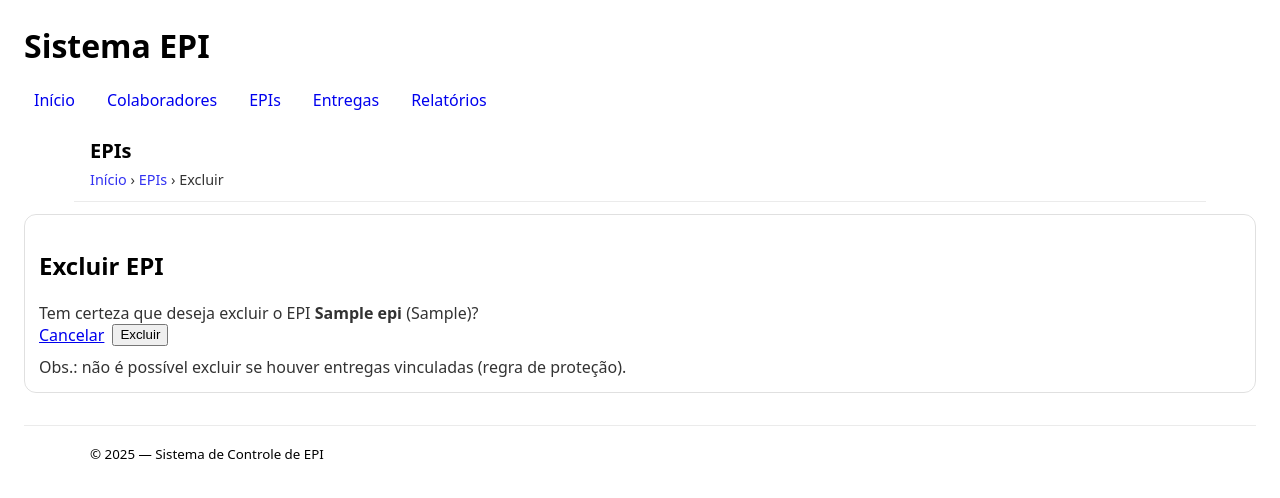
After one commit to mayckon-azzi/django-sistema-controle-epi, a Django app: page /epis/1/excluir/ in a window 1280 px wide. The commit adds this page. Shown: the top 498 px of the page. Run offline with Django 5.2, Linux system fonts and the light colour scheme; a user stored in the database is signed in; tables that the repository leaves empty hold one stand-in row (values such as "Sample post").

Commit message:
feat: Adicionado as opções funcionais de editar ou excluir EPI com regra de não poder excluir, caso o EPI esteja emprestado.

```diff
--- /dev/null
+++ b/app_epis/templates/app_epis/pages/confirm_delete.html
@@ -0,0 +1,19 @@
+{% extends "app_core/partials/base.html" %}
+{% block title %}Excluir EPI{% endblock %}
+{% block page_title %}EPIs{% endblock %}
+{% block breadcrumb %}<a href="{% url 'app_core:home' %}">Início</a> › <a href="{% url 'app_epis:lista' %}">EPIs</a> › Excluir{% endblock %}
+
+{% block content %}
+<div class="card">
+  <div class="card-header"><h2>Excluir EPI</h2></div>
+  <div class="card-body">
+    <p>Tem certeza que deseja excluir o EPI <strong>{{ object.nome }}</strong> ({{ object.codigo }})?</p>
+    <form method="post" style="display:flex; gap:8px;">
+      {% csrf_token %}
+      <a class="btn outline" href="{% url 'app_epis:lista' %}">Cancelar</a>
+      <button class="btn danger" type="submit">Excluir</button>
+    </form>
+    <p style="margin-top:10px; opacity:.8;">Obs.: não é possível excluir se houver entregas vinculadas (regra de proteção).</p>
+  </div>
+</div>
+{% endblock %}
--- a/app_epis/templates/app_epis/pages/list.html
+++ b/app_epis/templates/app_epis/pages/list.html
@@ -49,8 +49,8 @@
             <td>{{ e.tamanho|default:"-" }}</td>
             <td>{% if e.ativo %}<span class="badge success">Ativo</span>{% else %}<span class="badge">Inativo</span>{% endif %}</td>
             <td class="actions">
-              <a class="btn small" href="#">Editar</a>
-              <a class="btn small danger" href="#">Excluir</a>
+              <a class="btn small" href="{% url 'app_epis:editar' e.pk %}">Editar</a>
+              <a class="btn small danger" href="{% url 'app_epis:excluir' e.pk %}">Excluir</a>
             </td>
           </tr>
           {% endfor %}
--- a/app_epis/urls.py
+++ b/app_epis/urls.py
@@ -6,4 +6,6 @@ app_name = "app_epis"
 urlpatterns = [
     path("", views.lista, name="lista"),
     path("novo/", views.CriarEPIView.as_view(), name="criar"),
+    path("<int:pk>/editar/", views.AtualizarEPIView.as_view(), name="editar"),
+    path("<int:pk>/excluir/", views.ExcluirEPIView.as_view(), name="excluir"),
 ]
--- a/app_epis/views.py
+++ b/app_epis/views.py
@@ -1,4 +1,4 @@
-from django.shortcuts import render
+from django.shortcuts import redirect, render
 from django.core.paginator import Paginator
 from django.db.models import Q
 from .models import EPI, CategoriaEPI
@@ -7,6 +7,8 @@ from django.views.generic import CreateView
 from django.urls import reverse_lazy
 from django.contrib import messages
 from .forms import EPIForm
+from django.views.generic import UpdateView, DeleteView
+from django.db.models import ProtectedError
 
 def lista(request):
     q = request.GET.get("q", "").strip()
@@ -42,3 +44,31 @@ class CriarEPIView(LoginRequiredMixin, CreateView):
         resp = super().form_valid(form)
         messages.success(self.request, "EPI criado com sucesso.")
         return resp
+
+class AtualizarEPIView(LoginRequiredMixin, UpdateView):
+    login_url = reverse_lazy('app_colaboradores:entrar')
+    model = EPI
+    form_class = EPIForm
+    template_name = 'app_epis/pages/form.html'
+    success_url = reverse_lazy('app_epis:lista')
+
+    def form_valid(self, form):
+        resp = super().form_valid(form)
+        messages.success(self.request, "EPI atualizado com sucesso.")
+        return resp
+
+class ExcluirEPIView(LoginRequiredMixin, DeleteView):
+    login_url = reverse_lazy('app_colaboradores:entrar')
+    model = EPI
+    template_name = 'app_epis/pages/confirm_delete.html'
+    success_url = reverse_lazy('app_epis:lista')
+
+    def delete(self, request, *args, **kwargs):
+        self.object = self.get_object()
+        try:
+            resp = super().delete(request, *args, **kwargs)
+            messages.success(self.request, "EPI excluído com sucesso.")
+            return resp
+        except ProtectedError:
+            messages.error(self.request, "Não é possível excluir este EPI porque há entregas associadas.")
+            return redirect(self.success_url)
```
Also changed, not shown: app_epis/templates/app_epis/pages/form.html (+6 -9 lines).
